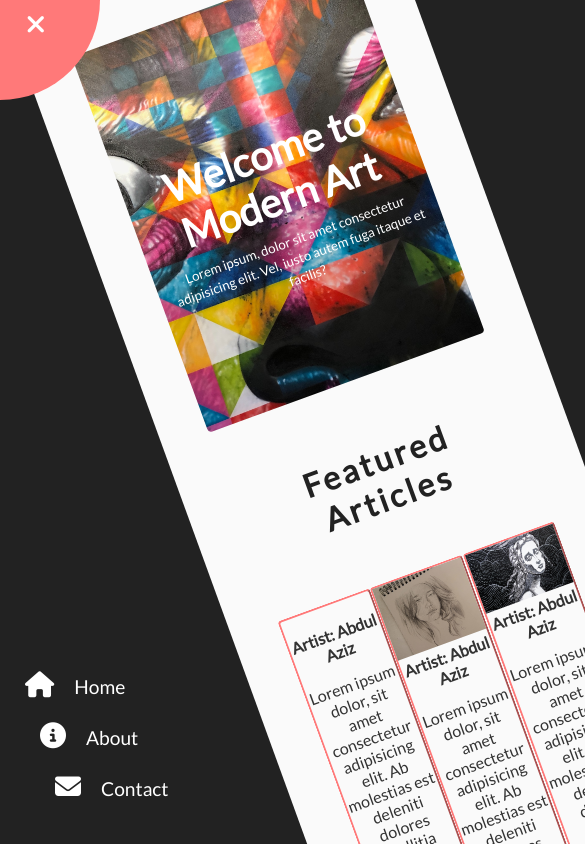
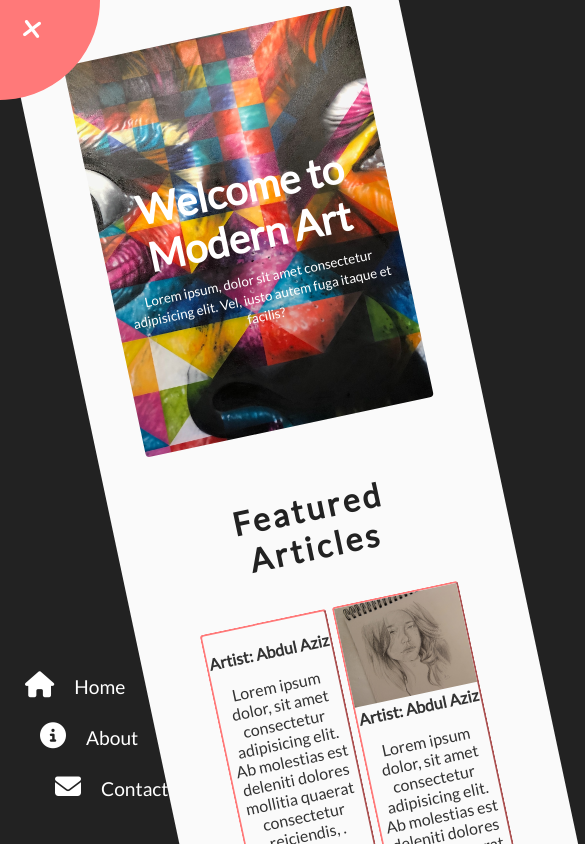
Before and after one commit to aziz-eu/The-Mordan-Art, a plain HTML site: page index.html in a window 390 px wide. Both pictures are taken after a click on the button 37 px from the left and 45 px from the top of the page. Shown: the top 844 px of the page, 585 px wide, since content can reach past the window. Drawn offline with Linux system fonts and the light colour scheme; a web font is replaced by a local one.

Commit message:
responsive for tablate devices

```diff
--- a/style.css
+++ b/style.css
@@ -142,6 +142,9 @@ margin-bottom: 0.5rem;
     cursor: pointer;
 
 }
+
+
+
 
 .feature-title{
     color: #222;
@@ -320,3 +323,24 @@ nav ul li a i {
     transition: transform .8s linear;
 
 }
+
+@media screen and (max-width: 800px) {
+
+    .feature-images{
+        justify-content: center;
+    }
+    .feature-image{
+        width: 33vw;
+        margin: 1rem 0.2rem ;
+    }
+
+    .panel:nth-child(4),
+    .panel:nth-child(5){
+        display:none;
+    }
+
+    .show-nav{
+        transform: rotate(-12deg);
+}
+
+}
```
